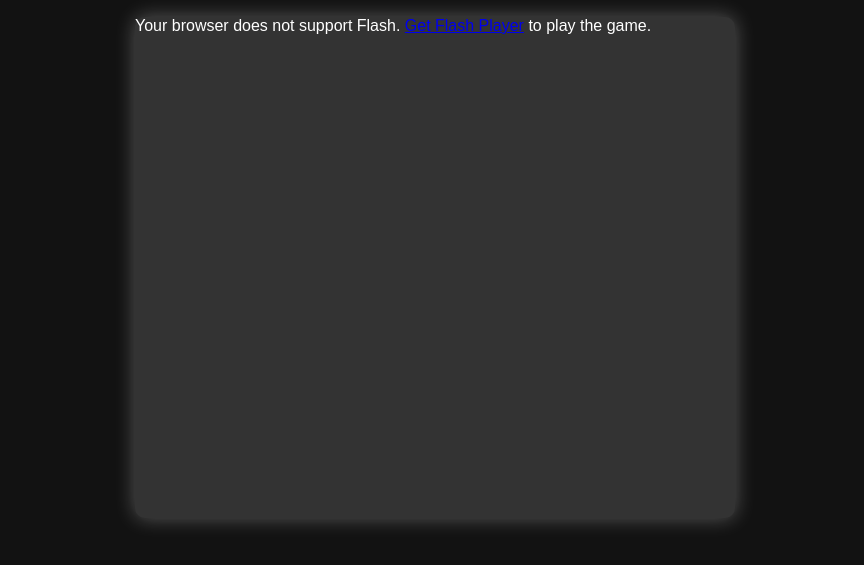
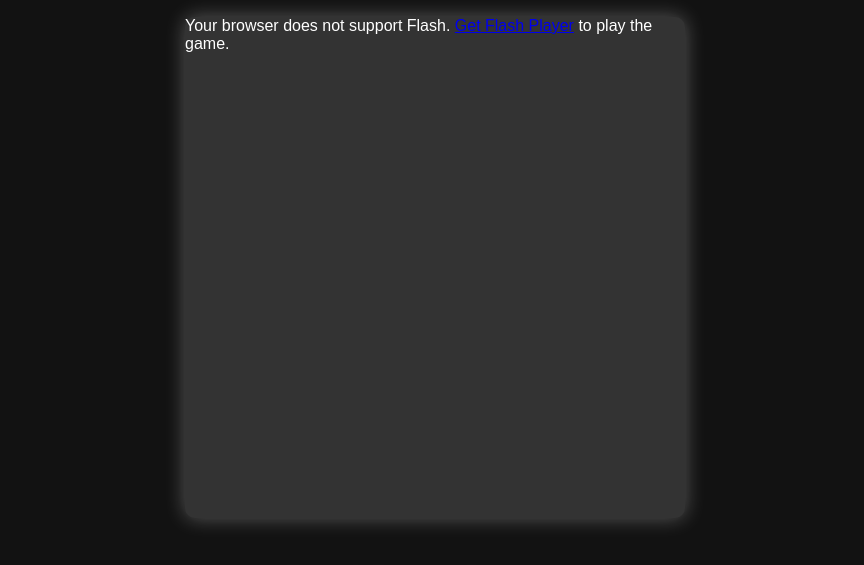
Before and after one commit to M0RNINGs1ar/ben-10-galactic-hampions-arabic-version-, a plain HTML site: page index.html in a window 1280 px wide. Shown: the part 88-653 px from the top of the page, without its empty margins (205-1069 px from the left). Drawn offline with Linux system fonts and the light colour scheme.

Commit message:
Update styles.css

```diff
--- a/styles.css
+++ b/styles.css
@@ -50,8 +50,8 @@ body.light {
 /* Game Container Styling */
 .game-container {
     display: none;
-    width: 600px;
-    height: 570px;
+    width: 500px;
+    height: 540px;
     margin: 20px;
     border-radius: 10px;
     box-shadow: 0 0 20px rgba(255, 255, 255, 0.3);
```
